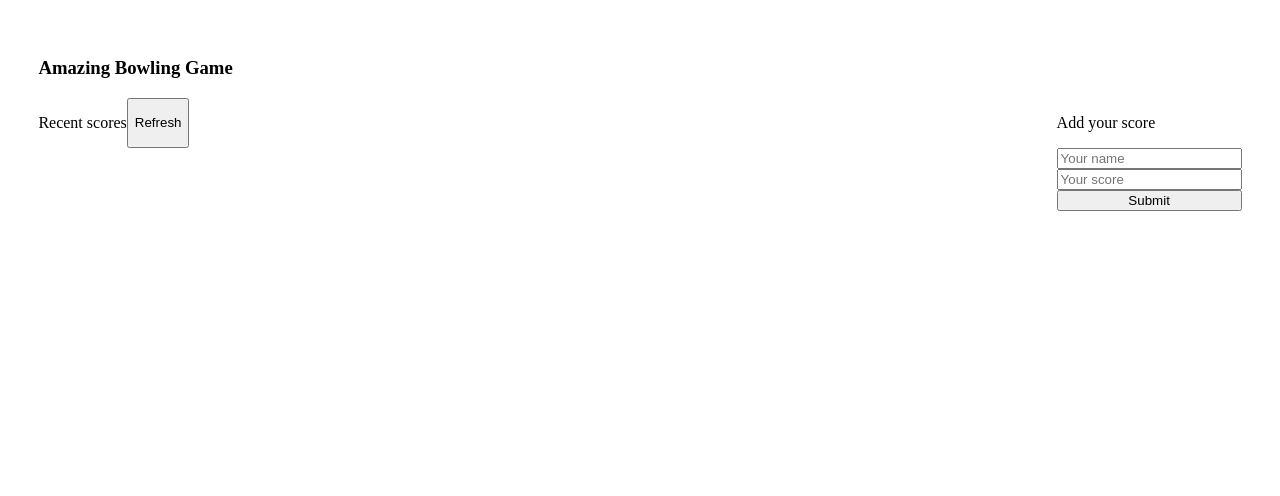
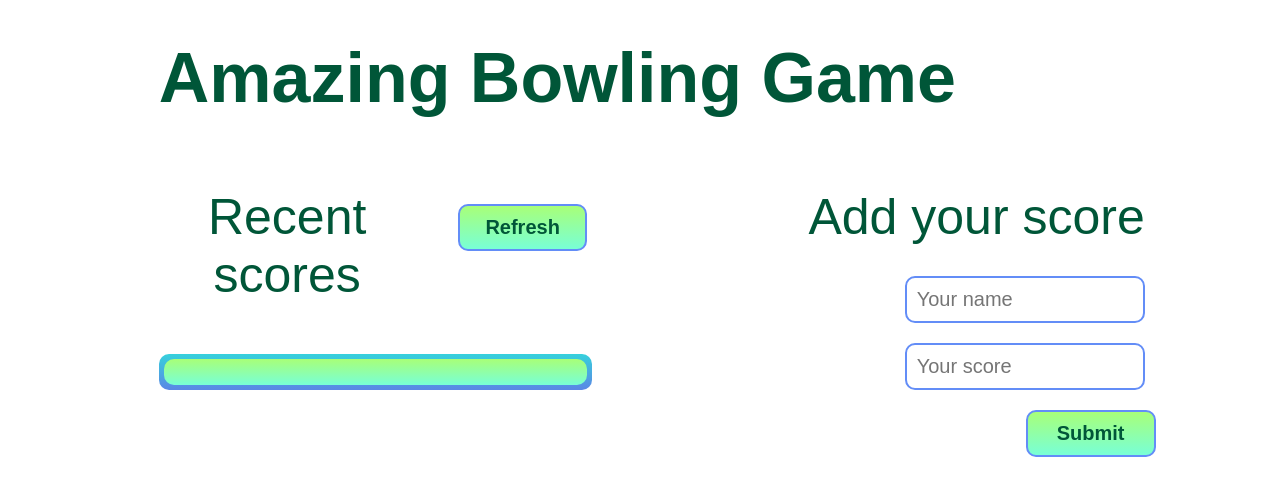
Before and after one commit to AlexRS90/liderboard, a website built with webpack: page src/index.html in a window 1280 px wide. Built offline with nearby package versions, Linux system fonts and the light colour scheme; no server answers; a web font is replaced by a local one.

Commit message:
Add styling to the leaderboard web app

```diff
--- a/src/style.css
+++ b/src/style.css
@@ -1,7 +1,10 @@
+@import url('https://fonts.googleapis.com/css2?family=Fresca&family=Poppins:ital,wght@1,100;1,400&display=swap');
+
 html,
 body {
   margin: 0;
   padding: 0;
+  font-family: 'Fresca', sans-serif;
 }
 
 .main-section {
@@ -20,7 +23,92 @@ body {
   justify-content: space-between;
 }
 
+.header {
+  font-size: 70px;
+  margin-top: 0;
+  margin-left: 10%;
+  color: #005638;
+}
+
+.container {
+  margin-left: 10%;
+}
+
+.recent-scores {
+  justify-content: space-between;
+  align-items: baseline;
+  padding-right: 5px;
+}
+
+.recent-scores p {
+  flex-basis: 60%;
+  text-align: center;
+  font-size: 50px;
+  margin-top: 0;
+  color: #005638;
+}
+
+.score-container {
+  flex-basis: 40%;
+}
+
+.bg-gradient {
+  border-radius: 10px;
+  background: linear-gradient(#36d1dc, #5b86e5);
+}
+
+.best-scores {
+  border-radius: 10px;
+  margin: 5px;
+  padding: 3%;
+  background: linear-gradient(#a8ff78, #78ffd6);
+}
+
 .top-scores {
   justify-content: space-between;
   list-style: none;
 }
+
+.top-scores p {
+  color: #005638;
+  font-size: 30px;
+}
+
+.form-container {
+  flex-basis: 40%;
+}
+
+.form-container form p {
+  font-size: 50px;
+  margin-top: 0;
+  margin-bottom: 30px;
+  color: #005638;
+}
+
+.button2 {
+  border-radius: 10px;
+  padding: 10px;
+  width: 30%;
+  background: linear-gradient(#a8ff78, #78ffd6);
+  border: 2px solid #638df7;
+  color: #005638;
+  font-family: 'Fresca', sans-serif;
+  font-weight: bold;
+  font-size: 20px;
+}
+
+.align {
+  align-self: center;
+  margin-left: 131px;
+}
+
+.new-entry {
+  width: 50%;
+  align-self: center;
+  padding: 10px;
+  margin-bottom: 20px;
+  border-radius: 10px;
+  border: 2px solid #638df7;
+  font-size: 20px;
+  font-family: 'Fresca', sans-serif;
+}
```
